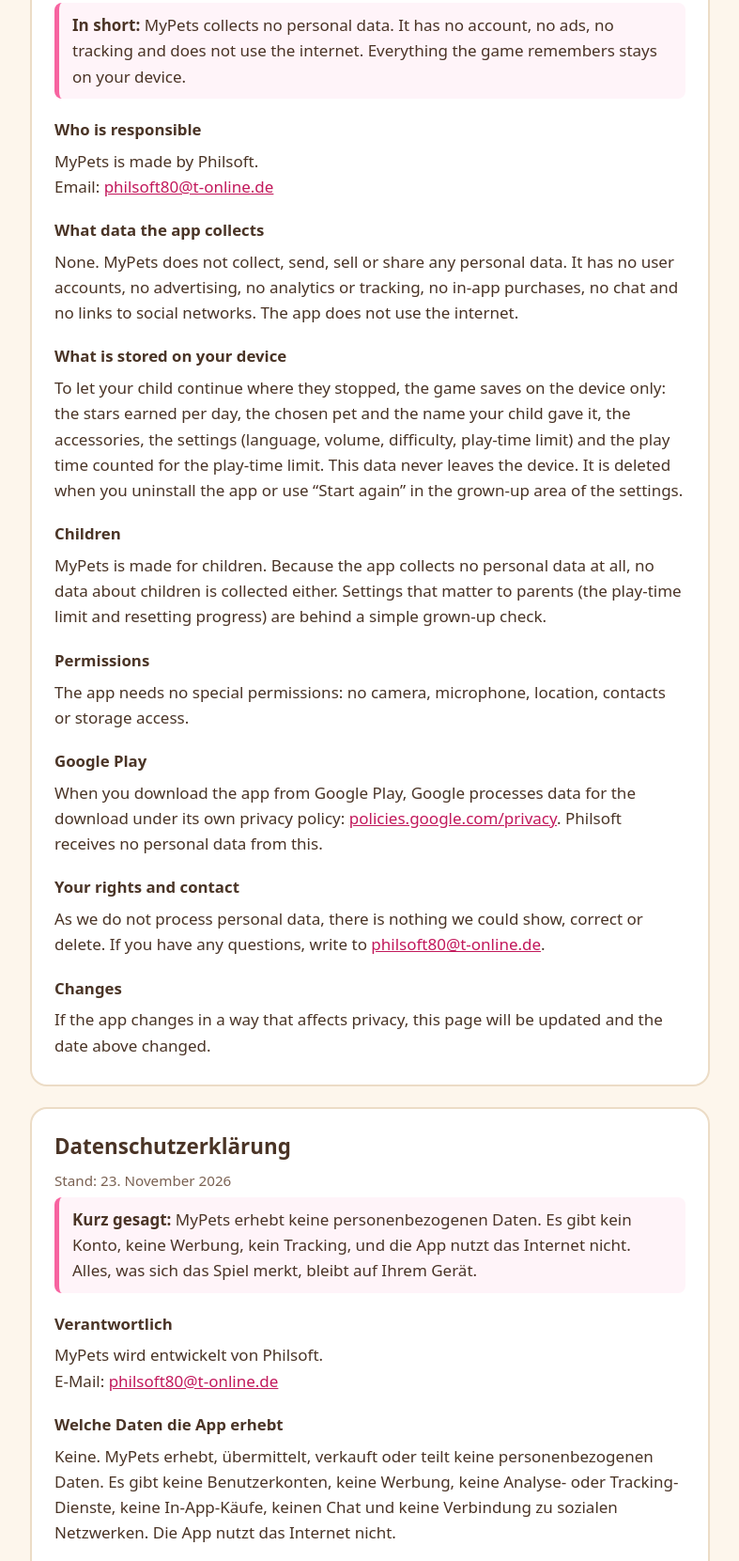
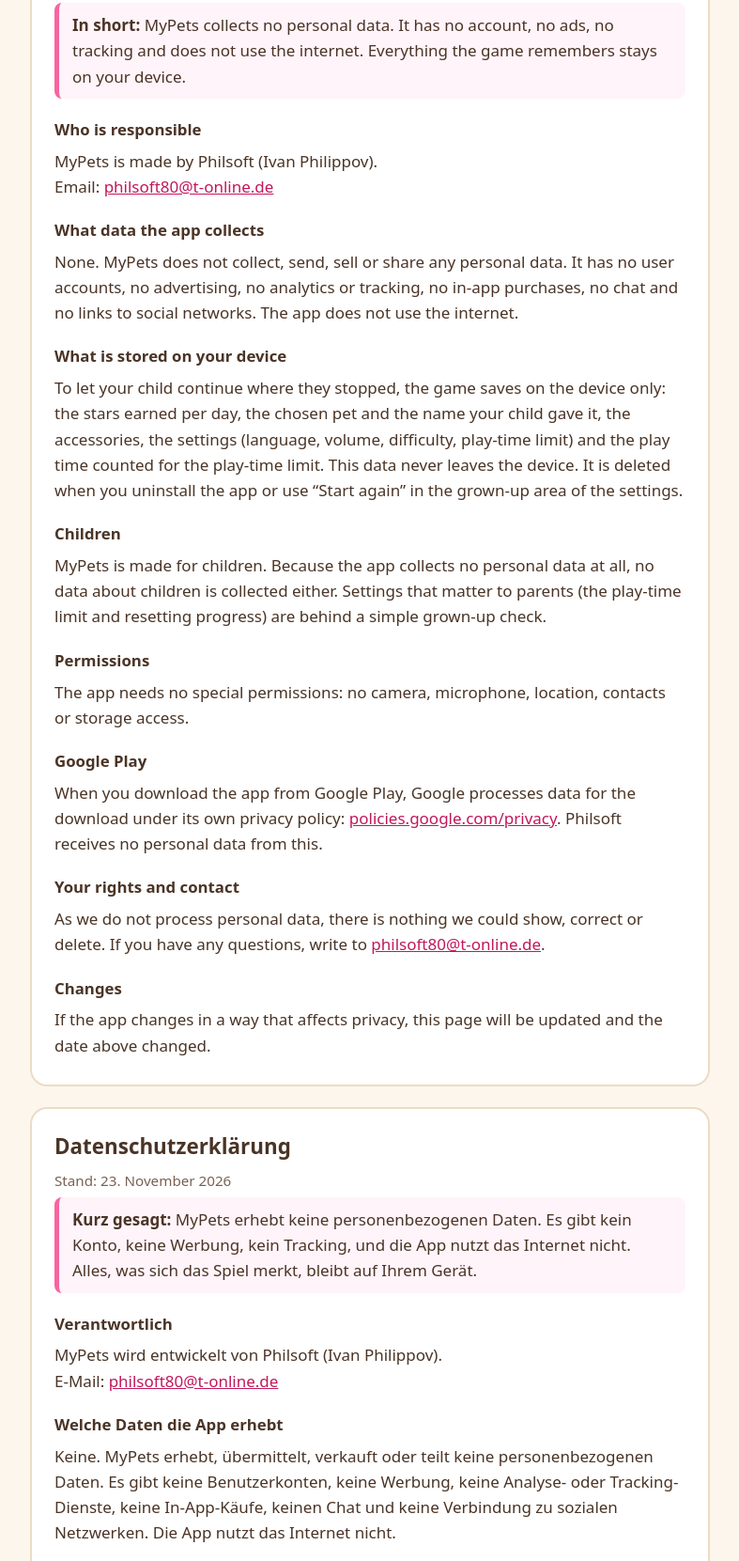
Before and after one commit to VincentVega99/PhilsoftGame, a plain HTML site: page privacy.html in a window 1280 px wide. Shown: the part 249-1910 px from the top of the page at 94% size, without its empty margins (246-1033 px from the left). Drawn offline with Linux system fonts and the light colour scheme.

Commit message:
Update developer name in privacy policy

```diff
--- a/privacy.html
+++ b/privacy.html
@@ -37,7 +37,7 @@
   <p class="summary"><strong>In short:</strong> MyPets collects no personal data. It has no account, no ads, no tracking and does not use the internet. Everything the game remembers stays on your device.</p>
 
   <h3>Who is responsible</h3>
-  <p>MyPets is made by Philsoft<!-- FULL NAME: add your full name here, e.g. "Philsoft (Firstname Lastname)" -->.<br>
+  <p>MyPets is made by Philsoft (Ivan Philippov).<br>
   Email: <a href="mailto:philsoft80@t-online.de">philsoft80@t-online.de</a></p>
 
   <h3>What data the app collects</h3>
@@ -69,7 +69,7 @@
   <p class="summary"><strong>Kurz gesagt:</strong> MyPets erhebt keine personenbezogenen Daten. Es gibt kein Konto, keine Werbung, kein Tracking, und die App nutzt das Internet nicht. Alles, was sich das Spiel merkt, bleibt auf Ihrem Gerät.</p>
 
   <h3>Verantwortlich</h3>
-  <p>MyPets wird entwickelt von Philsoft<!-- VOLLER NAME: hier den vollen Namen ergänzen, z. B. „Philsoft (Vorname Nachname)“ -->.<br>
+  <p>MyPets wird entwickelt von Philsoft (Ivan Philippov).<br>
   E-Mail: <a href="mailto:philsoft80@t-online.de">philsoft80@t-online.de</a></p>
 
   <h3>Welche Daten die App erhebt</h3>
```
